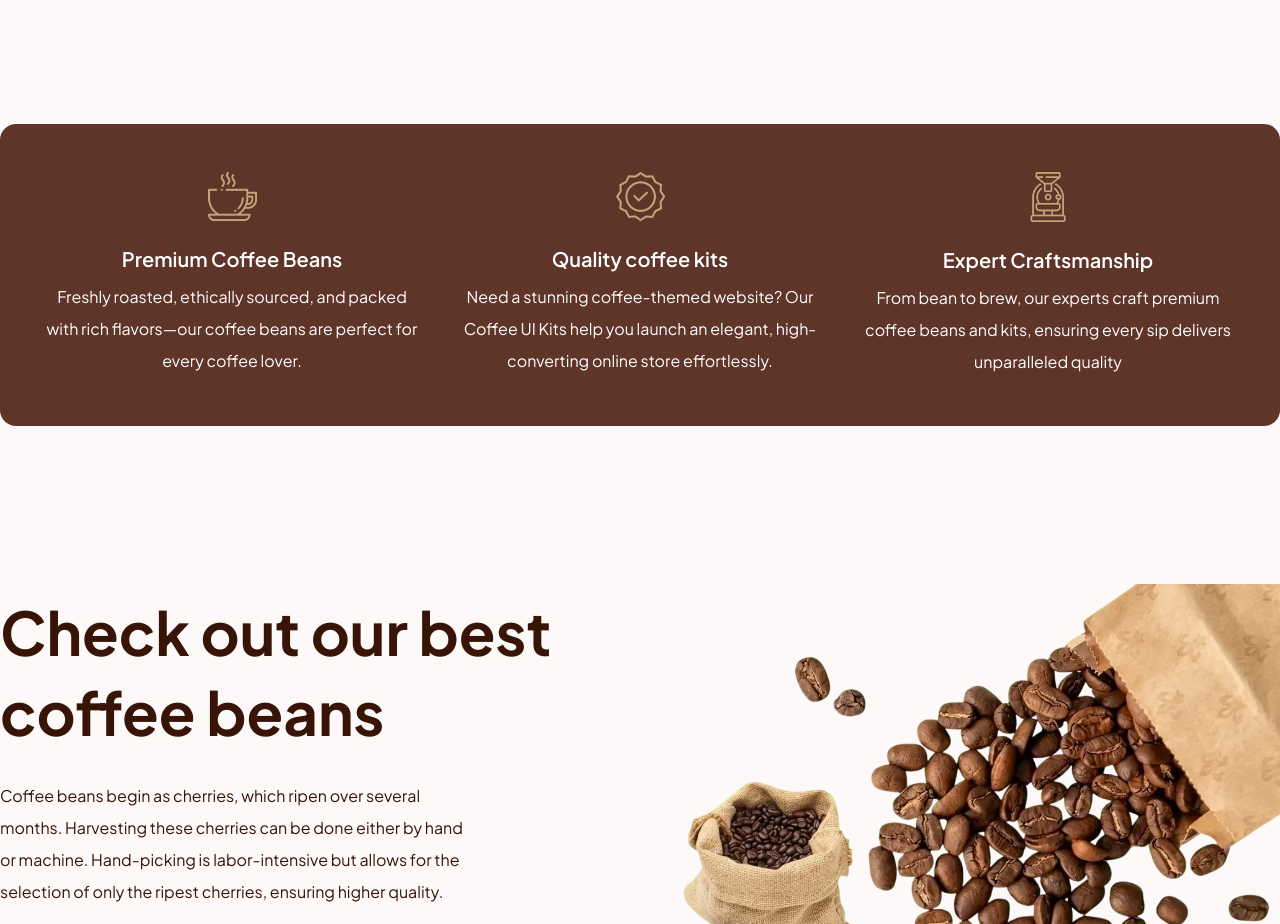
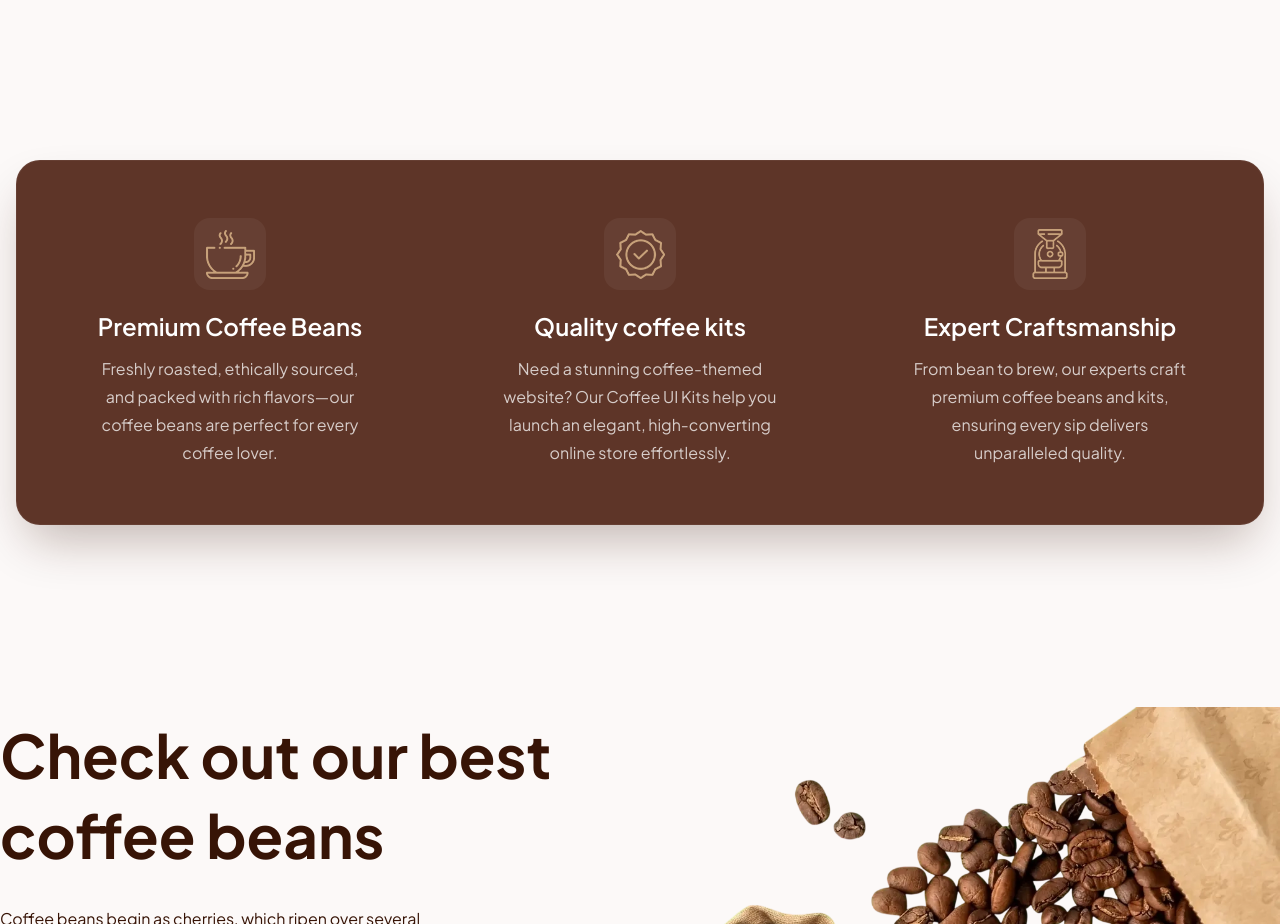
Before and after one commit to MehtiAbdullahi/Coffee_Shop, a Next.js app: page / in a window 1280 px wide. Shown: the part 820-1744 px from the top of the page. Built offline with nearby package versions, Linux system fonts and the light colour scheme.

Commit message:
feat: enhance Feature UI and overall experience

```diff
--- a/src/components/feature-section/feature.tsx
+++ b/src/components/feature-section/feature.tsx
@@ -1,49 +1,93 @@
-import React from "react";
+"use client";
 
-// Icons
+import { motion, Variants } from "framer-motion";
+import { ReactNode } from "react";
+
 import ExpertCraftsmanship from "@/assets/icons/Expert-Craftsmanship.svg";
 import PremiumBeans from "@/assets/icons/Premium-Coffee-Beans.svg";
 import QualityKits from "@/assets/icons/Quality-coffee-kits.svg";
 
-const Feature = () => {
-  return (
-    <>
-      <section className="container mx-auto mt-11">
-        <div className="bg-bg-secondry [&>div]:max-md:bg-bg-secondry flex justify-around gap-2 rounded-2xl px-8 py-12 text-white max-md:flex-col max-md:items-center max-md:bg-transparent [&>div]:flex [&>div]:w-full [&>div]:max-w-96 [&>div]:flex-col [&>div]:items-center [&>div]:max-md:rounded-2xl max-md:[&>div]:p-8 [&>div]:[&>h3]:text-xl max-[376px]:[&>div]:[&>h3]:text-[17px]">
-          <div className="">
-            <PremiumBeans />
-            <h3 className="mt-6 mb-2 justify-center text-center text-[24px] font-semibold">
-              Premium Coffee Beans
-            </h3>
-            <p className="text-center text-[16px] leading-8 max-[376px]:text-[14px] max-[376px]:leading-6">
-              Freshly roasted, ethically sourced, and packed with rich
-              flavors—our coffee beans are perfect for every coffee lover.
-            </p>
-          </div>
-          <div className="">
-            <QualityKits />
-            <h3 className="mt-6 mb-2 justify-center text-center text-[24px] font-semibold">
-              Quality coffee kits
-            </h3>
-            <p className="text-center text-[16px] leading-8 max-[376px]:text-[14px] max-[376px]:leading-6">
-              Need a stunning coffee-themed website? Our Coffee UI Kits help you
-              launch an elegant, high-converting online store effortlessly.
-            </p>
-          </div>
-          <div className="">
-            <ExpertCraftsmanship />
-            <h3 className="mt-6 mb-2 justify-center text-center text-[24px] font-semibold">
-              Expert Craftsmanship
-            </h3>
-            <p className="text-center text-[16px] leading-8 max-[376px]:text-[14px] max-[376px]:leading-6">
-              From bean to brew, our experts craft premium coffee beans and
-              kits, ensuring every sip delivers unparalleled quality
-            </p>
-          </div>
-        </div>
-      </section>
-    </>
-  );
+interface Feature {
+  icon: ReactNode;
+  title: string;
+  description: string;
+}
+
+const features: Feature[] = [
+  {
+    icon: <PremiumBeans />,
+    title: "Premium Coffee Beans",
+    description:
+      "Freshly roasted, ethically sourced, and packed with rich flavors—our coffee beans are perfect for every coffee lover.",
+  },
+  {
+    icon: <QualityKits />,
+    title: "Quality coffee kits",
+    description:
+      "Need a stunning coffee-themed website? Our Coffee UI Kits help you launch an elegant, high-converting online store effortlessly.",
+  },
+  {
+    icon: <ExpertCraftsmanship />,
+    title: "Expert Craftsmanship",
+    description:
+      "From bean to brew, our experts craft premium coffee beans and kits, ensuring every sip delivers unparalleled quality.",
+  },
+];
+
+const containerVariants: Variants = {
+  hidden: { opacity: 0 },
+  show: {
+    opacity: 1,
+    transition: {
+      staggerChildren: 0.15,
+    },
+  },
 };
 
-export default Feature;
+const itemVariants: Variants = {
+  hidden: { opacity: 0, y: 30 },
+  show: {
+    opacity: 1,
+    y: 0,
+    transition: {
+      duration: 0.5,
+      ease: "easeOut",
+    },
+  },
+};
+
+export default function FeaturesSection() {
+  return (
+    <section className="container mx-auto mt-16 mb-20 px-4 md:mt-20 md:mb-24">
+      <motion.div
+        variants={containerVariants}
+        initial="hidden"
+        whileInView="show"
+        viewport={{ once: true, amount: 0.2 }}
+        className="md:bg-bg-secondry md:shadow-primary/30 flex flex-col justify-around gap-6 rounded-3xl border border-white/5 p-6 md:flex-row md:gap-8 md:shadow-2xl"
+      >
+        {features.map((feature, index) => (
+          <motion.div
+            key={index}
+            variants={itemVariants}
+            whileHover={{ y: -6 }}
+            transition={{ type: "spring", stiffness: 300, damping: 20 }}
+            className="bg-bg-secondry flex flex-col items-center rounded-2xl border border-transparent max-md:px-3 py-4 text-center transition-all duration-300 md:bg-transparent md:hover:border-white/10 md:hover:bg-white/5 lg:p-8"
+          >
+            <div className="md:group-hover:bg-primary/10 mb-5 flex h-16 w-16 items-center justify-center rounded-2xl bg-white/5 transition-colors duration-300 sm:h-18 sm:w-18">
+              {feature.icon}
+            </div>
+
+            <h3 className="mb-3 text-xl leading-snug font-semibold text-white sm:text-[22px] md:text-2xl">
+              {feature.title}
+            </h3>
+
+            <p className="max-w-70 text-[15px] leading-7 text-white/75 sm:text-base">
+              {feature.description}
+            </p>
+          </motion.div>
+        ))}
+      </motion.div>
+    </section>
+  );
+}
```
